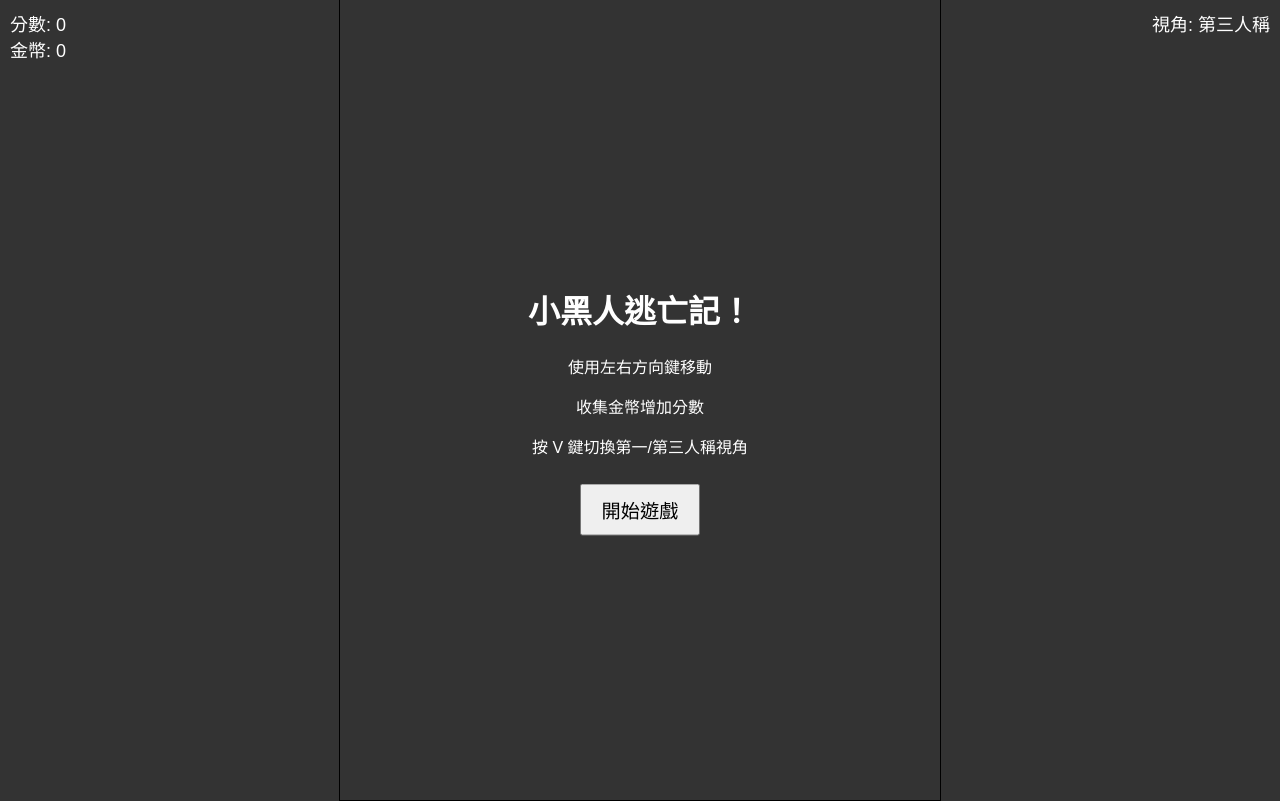
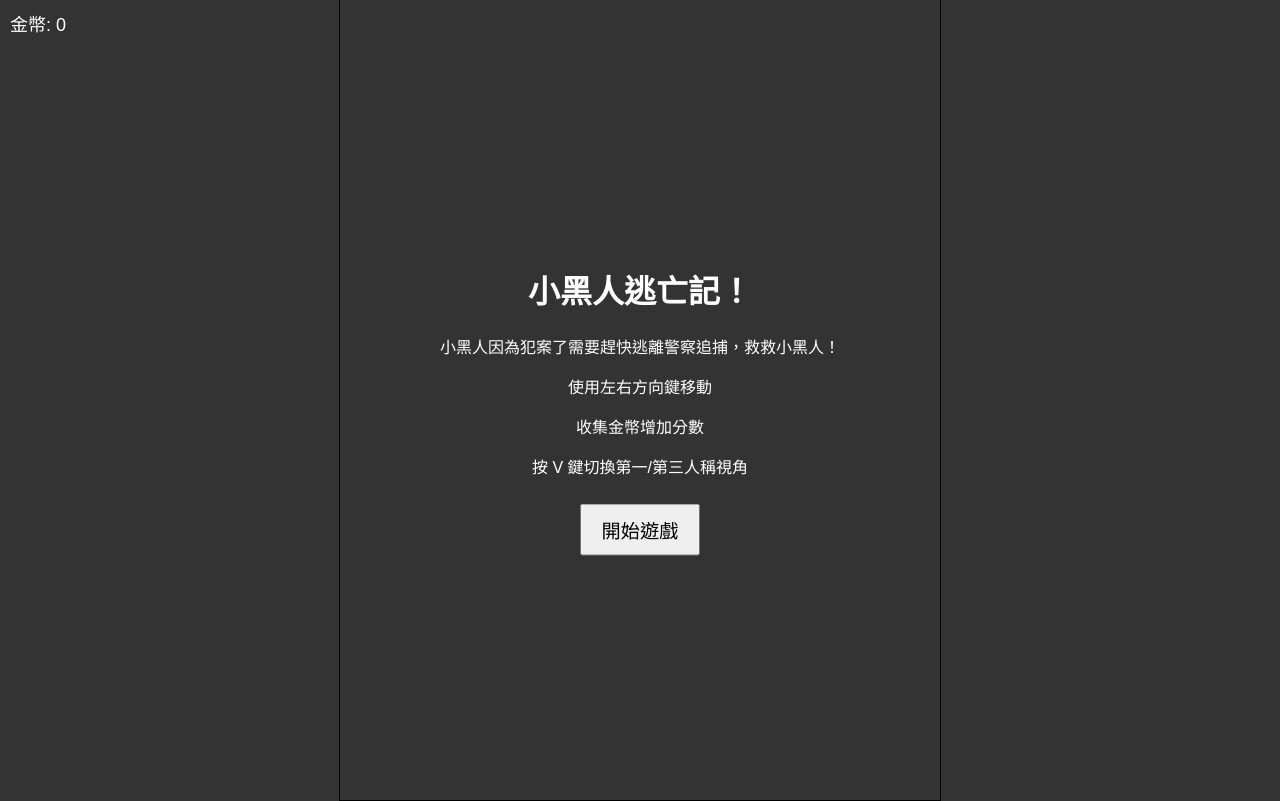
Before and after one commit to EnLiao/Shadow_Sprint, a plain HTML site: page index.html in a window 1280 px wide. Drawn offline with Linux system fonts and the light colour scheme.

Commit message:
edit index

```diff
--- a/index.html
+++ b/index.html
@@ -21,15 +21,13 @@
     </canvas>
 
     <div id="scoreContainer">
-        <div id="score">分數: 0</div>
         <div id="coinCount">金幣: 0</div>
     </div>
-
-    <div id="cameraMode">視角: 第三人稱</div>
 
     <div id="uiContainer">
         <div id="startScreen">
             <h1>小黑人逃亡記！</h1>
+            <p>小黑人因為犯案了需要趕快逃離警察追捕，救救小黑人！</p>
             <p>使用左右方向鍵移動</p>
             <p>收集金幣增加分數</p>
             <p>按 V 鍵切換第一/第三人稱視角</p>
```
